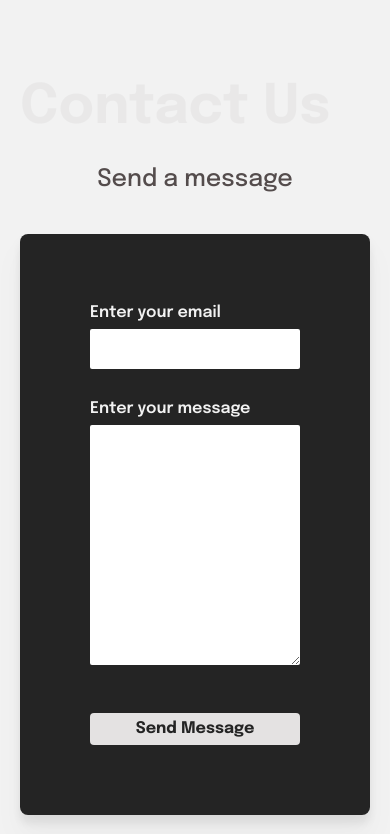
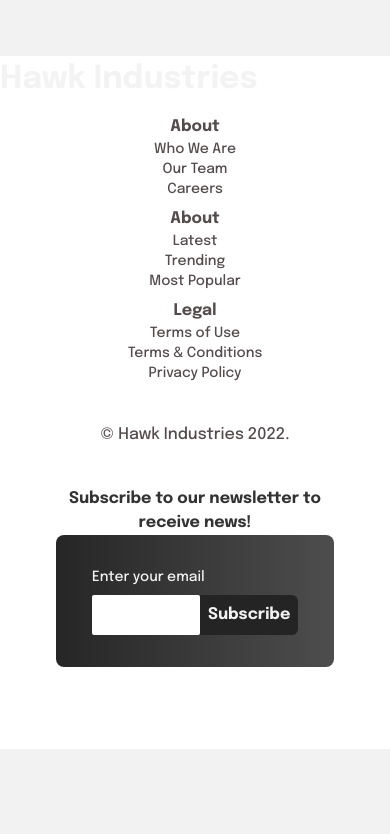
Before and after one commit to adahox/treino-front-hank-template, a React (Vite) app: page / in a window 390 px wide. Shown: the top 834 px of the page. Built offline with nearby package versions, Linux system fonts and the light colour scheme.

Commit message:
feature(nav): responsive mode footer

```diff
--- a/src/components/Footer.tsx
+++ b/src/components/Footer.tsx
@@ -1,14 +1,14 @@
 import React from "react";
 export function Footer() {
     return (
-        <section className="flex w-full flex-row h-full max-h-[336px] bg-white  pb-[42px] px-[53px]">
-            <div>
-                <h6 className="text-x-large text-primary-900 font-bold opacity-5">
+        <section className="flex w-full flex-col md:flex-row lg:h-full lg:max-h-[336px] bg-white  pb-[42px] lg:px-[53px]">
+            <div className="flex flex-col justify-center">
+                <h6 className="py-30 text-x-large text-primary-900 font-bold opacity-5">
                     Hawk Industries
                 </h6>
-                <div className="flex flex-row justify-around -mt-9">
+                <div className="p-10 md:p-0 flex text-center md:text-left flex-col md:flex-row justify-around -mt-9">
                     <div className="flex flex-col">
-                        <strong className="pt-2 pb-6">
+                        <strong className="pt-2 md:pt-2 md:pb-6">
                             About
                         </strong>
                         <span className="text-sm font-light">
@@ -28,7 +28,7 @@ export function Footer() {
                         </span>
                     </div>
                     <div className="flex flex-col">
-                        <strong className="pt-2 pb-6">
+                        <strong className="pt-2 md:pt-2 md:pb-6">
                             About
                         </strong>
                         <span className="text-sm font-light">
@@ -49,7 +49,7 @@ export function Footer() {
                         </span>
                     </div>
                     <div className="flex flex-col">
-                        <strong className="pt-2 pb-6">
+                        <strong className="pt-2 md:pt-2 md:pb-6">
                             Legal
                         </strong>
                         <span className="text-sm font-light">
@@ -69,21 +69,21 @@ export function Footer() {
                         </span>
                     </div>
                 </div>
-                <div className="pl-20 mt-8 text-xs">
+                <div className="text-center md:text-right md:pl-20 md:mt-8 md:text-xs">
                     © Hawk Industries 2022.
                 </div>
             </div>
-            <div className="flex flex-col flex-1 justify-center pl-6 mt-6">
-                <h6 className="text-base text-primary-800 font-bold">
+            <div className="m-10 md:m-0 flex flex-col md:flex-1 justify-center md:pl-6 lg:mt-6 px-4">
+                <h6 className="text-center md:text-left text-base text-primary-800 font-bold">
                     Subscribe to our newsletter to receive news!
                 </h6>
-                <div className="rounded-lg bg-gradient-to-r from-[#262626] to-[#4D4D4D] px-9 py-[32px] w-full max-w-[443px]">
+                <div className="rounded-lg bg-gradient-to-r from-[#262626] to-[#4D4D4D] px-9 py-[32px] w-full lg:max-w-[443px]">
                     <label htmlFor="mail" className="block text-primary-100 text-sm mb-2">
                         Enter your email
                     </label>
                     <div className="flex flex-row flex-1">
 
-                        <input type="mail" id="mail" name="mail" className="w-full max-w-[241px] h-10 rounded-sm" />
+                        <input type="mail" id="mail" name="mail" className="w-full lg:max-w-[241px] h-10 rounded-sm" />
                         <button className='w-full max-w-60 font-bold rounded-r-md max-text-[12px] transition duration-200 hover:bg-primary-200 hover:text-primary-800 text-primary-100 py-1 bg-primary-900'>
                             Subscribe
                         </button>
--- a/src/pages/home.tsx
+++ b/src/pages/home.tsx
@@ -10,8 +10,8 @@ export function Home() {
         <main className='lg:mx-auto flex lg:flex-1 flex-col w-full h-screen bg-primary-100 lg:max-w-[1440px] pt-14'>
             {/* <StartPage /> */}
              {/* <GamesTechnology /> */}
-            <Contact />
-            {/* <Footer />  */}
+            {/* <Contact /> */}
+            <Footer />
         </main>
     );
 }
```
